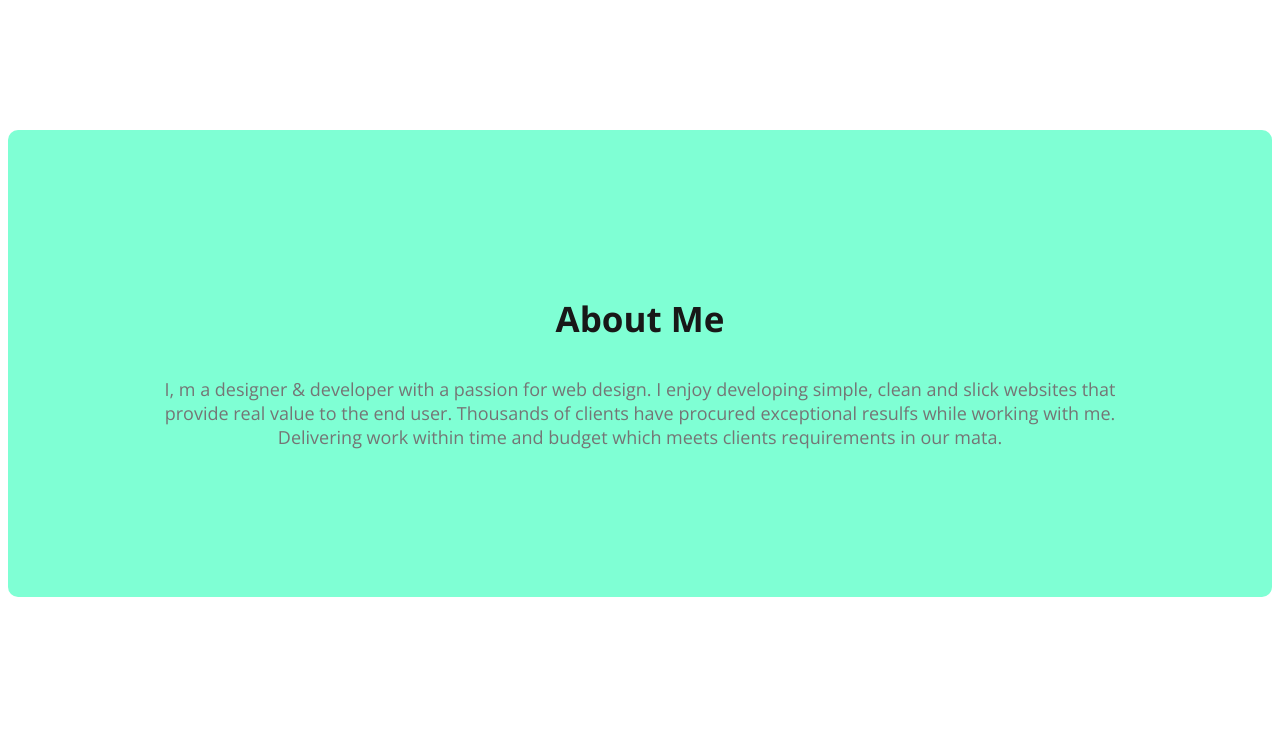
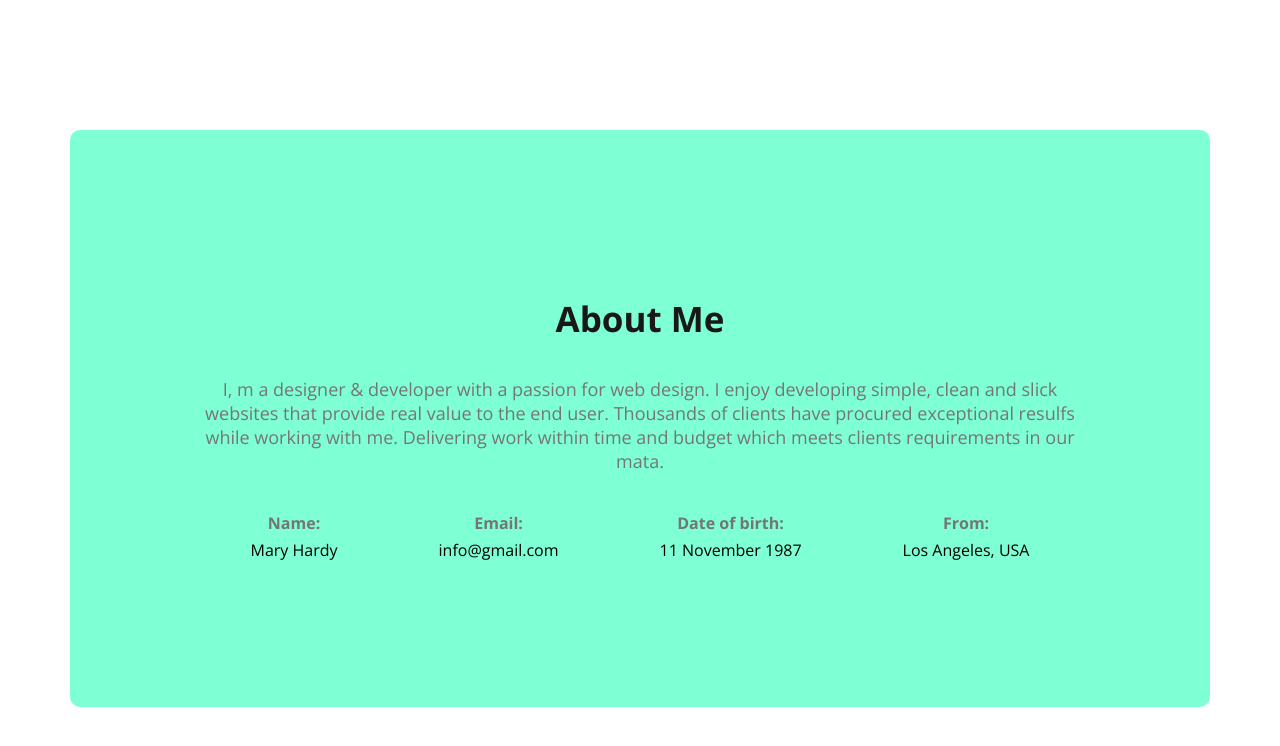
Before and after one commit to mdmuradgain/Developer_Portfolio_BD, a plain HTML site: page index.html in a window 1280 px wide. Shown: the part 768-1514 px from the top of the page. Drawn offline with nearby package versions, Linux system fonts and the light colour scheme.

Commit message:
About Content Added

```diff
--- a/index.html
+++ b/index.html
@@ -1,13 +1,16 @@
 <!DOCTYPE html>
 <html lang="en">
   <head>
-    <meta charset="UTF-8">
-    <meta name="viewport" content="width=device-width, initial-scale=1.0">
+    <meta charset="UTF-8" />
+    <meta name="viewport" content="width=device-width, initial-scale=1.0" />
     <title>Developer Portfolio BD</title>
-    <link rel="stylesheet" href="styles/style.css">
-    <link rel="preconnect" href="https://fonts.googleapis.com">
-    <link rel="preconnect" href="https://fonts.gstatic.com" crossorigin>
-    <link href="https://fonts.googleapis.com/css2?family=Open+Sans:ital,wght@0,300..800;1,300..800&display=swap" rel="stylesheet">
+    <link rel="stylesheet" href="styles/style.css" />
+    <link rel="preconnect" href="https://fonts.googleapis.com" />
+    <link rel="preconnect" href="https://fonts.gstatic.com" crossorigin />
+    <link
+      href="https://fonts.googleapis.com/css2?family=Open+Sans:ital,wght@0,300..800;1,300..800&display=swap"
+      rel="stylesheet"
+    />
   </head>
   <body>
     <header class="header">
@@ -21,20 +24,46 @@
       </nav>
       <div class="banner">
         <div class="banner_content">
-                <h3 class="banner_greeting">Hi, I  am</h3>
+          <h3 class="banner_greeting">Hi, I am</h3>
           <h1 class="banner_tittle">Mary Hardy</h1>
-                <p class="banner_description">Shot what able cold new see hold.Friendly as an betrayed formerly he. Morning because as to society behaved moments.</p>
+          <p class="banner_description">
+            Shot what able cold new see hold.Friendly as an betrayed formerly
+            he. Morning because as to society behaved moments.
+          </p>
           <button class="btn_primary">Download CV</button>
           <button class="btn_primary">Contact</button>
         </div>
-            <img class="profile_pic" src="images/hardy.png" alt="">
+        <img class="profile_pic" src="images/hardy.png" alt="" />
       </div>
     </header>
     <main>
       <section class="about">
         <h3 class="section_tittle">About Me</h3>
-            <p class="section_description"> I, m a designer & developer with a passion for web design. I enjoy developing simple, clean and slick websites that provide real value to the end user. Thousands of clients have procured exceptional resulfs while working with me. Delivering work within time and budget which meets clients requirements in our mata.</p>
-
+        <p class="section_description">
+          I, m a designer & developer with a passion for web design. I enjoy
+          developing simple, clean and slick websites that provide real value to
+          the end user. Thousands of clients have procured exceptional resulfs
+          while working with me. Delivering work within time and budget which
+          meets clients requirements in our mata.
+        </p>
+        <div class="about_info_container">
+          <div class="about_info">
+            <h4 class="info_tittle">Name:</h4>
+            <p class="info_description">Mary Hardy</p>
+          </div>
+          <div class="about_info">
+            <h4 class="info_tittle">Email:</h4>
+            <p class="info_description">info@gmail.com</p>
+          </div>
+          <div class="about_info">
+            <h4 class="info_tittle">Date of birth:</h4>
+            <p class="info_description">11 November 1987</p>
+          </div>
+          <div class="about_info">
+            <h4 class="info_tittle">From:</h4>
+            <p class="info_description">Los Angeles, USA</p>
+          </div>
+        </div>
       </section>
     </main>
     <footer>
--- a/styles/style.css
+++ b/styles/style.css
@@ -85,7 +85,10 @@ nav li a {
 }
 
 /* Main Section Styles */
-
+main{
+  max-width: 1140px;
+  margin: 0 auto;
+}
 
 /* About Section Styles */
 .about{
@@ -94,3 +97,17 @@ nav li a {
   border-radius: 10px;
   margin: 130px 0;
 }
+.about_info_container{
+  display: flex;
+  justify-content: space-around;
+}
+.about_info{
+  text-align: center;
+}
+.info_tittle{
+  margin-bottom: 0;
+  color: #757575;
+}
+.info_description{
+  margin-top: 5px;
+}
```
Lines whose indentation alone changed are shown as unchanged.
